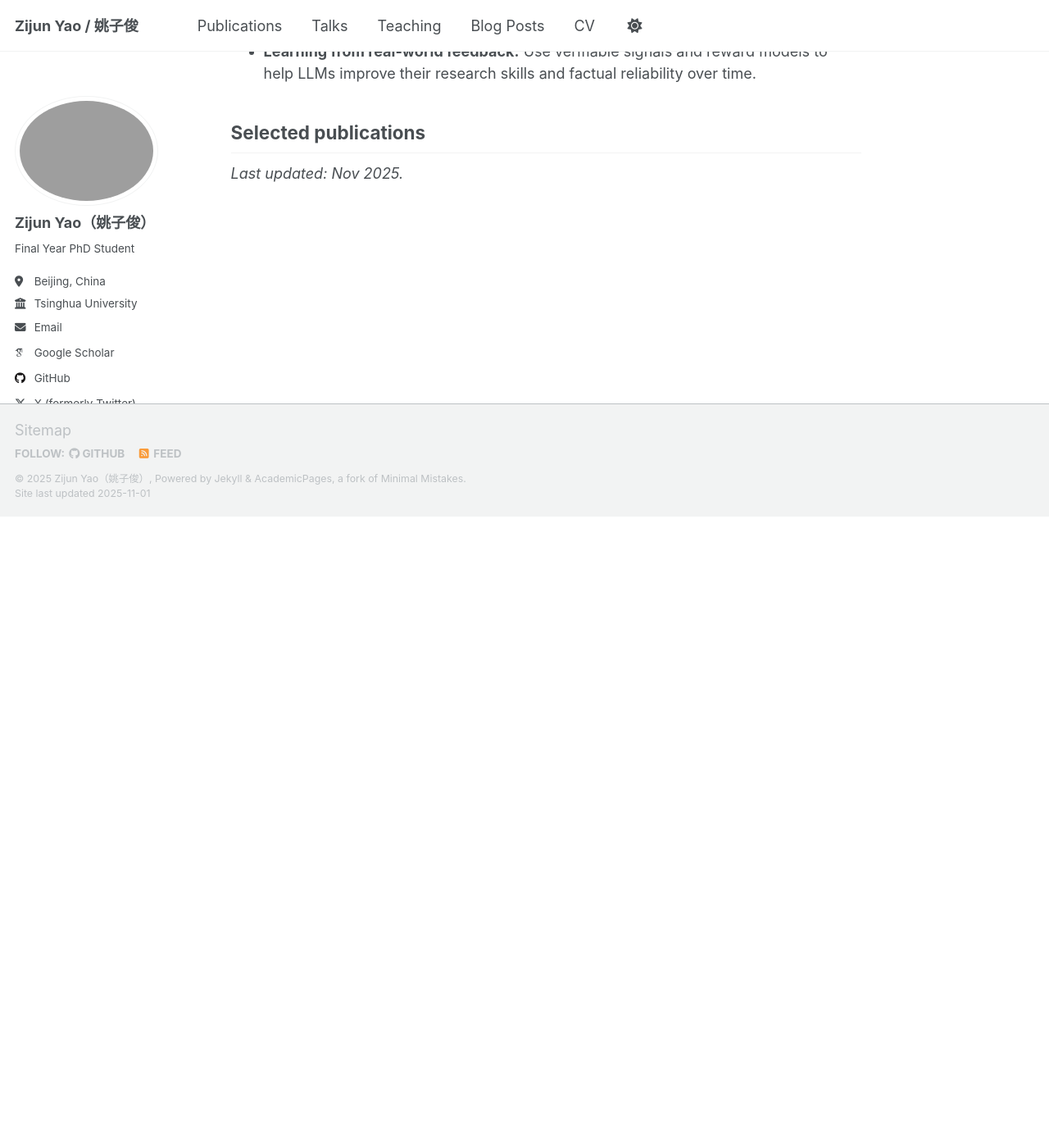
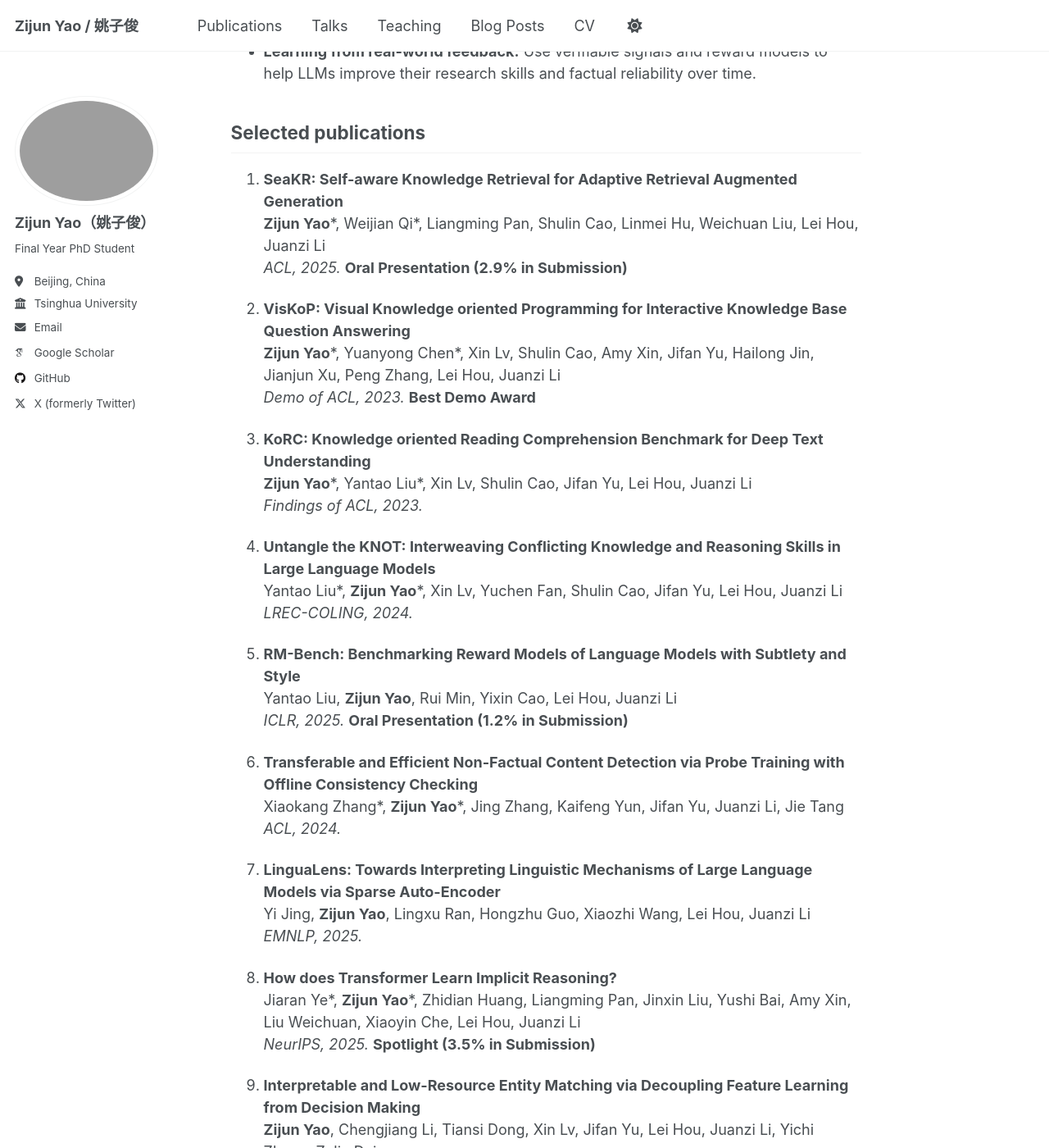
Before and after one commit to Zijun-Yao/Zijun-Yao.github.io, a Jekyll site: the page built from _pages/about.md, in a window 1280 px wide and 1400 px high, scrolled down 1160 px. Shown: the whole window at 82% size. Built offline with Jekyll 4.4.1, drawn with Linux system fonts in a browser that asks for light colours; some web fonts are replaced; a script that is not in the unit is left out; before the commit the page ends 1790 px from its top, so only the background shows below that; some of the changed text lies outside the part shown.

Commit message:
update about.md

```diff
--- a/_pages/about.md
+++ b/_pages/about.md
@@ -61,6 +61,43 @@ I explore how LLMs can *assist and automate* the scientific workflow.
         \textcolor[RGB]{100,0,0}{\textbf{\textit{Zijun Yao}}}, Chengjiang Li, Tiansi Dong, Xin Lv, Jifan Yu, Lei Hou, Juanzi Li, Yichi Zhang, Zelin Dai. In \textit{ACL-IJCNLP}, 2021.
 \end{enumerate} -->
 
+1. **SeaKR: Self-aware Knowledge Retrieval for Adaptive Retrieval Augmented Generation**
+   **Zijun Yao**\*, Weijian Qi\*, Liangming Pan, Shulin Cao, Linmei Hu, Weichuan Liu, Lei Hou, Juanzi Li
+   *ACL, 2025.* **Oral Presentation (2.9% in Submission)**
+
+2. **VisKoP: Visual Knowledge oriented Programming for Interactive Knowledge Base Question Answering**
+   **Zijun Yao**\*, Yuanyong Chen\*, Xin Lv, Shulin Cao, Amy Xin, Jifan Yu, Hailong Jin, Jianjun Xu, Peng Zhang, Lei Hou, Juanzi Li
+   *Demo of ACL, 2023.* **Best Demo Award**
+
+3. **KoRC: Knowledge oriented Reading Comprehension Benchmark for Deep Text Understanding**
+   **Zijun Yao**\*, Yantao Liu\*, Xin Lv, Shulin Cao, Jifan Yu, Lei Hou, Juanzi Li
+   *Findings of ACL, 2023.*
+
+4. **Untangle the KNOT: Interweaving Conflicting Knowledge and Reasoning Skills in Large Language Models**
+   Yantao Liu\*, **Zijun Yao**\*, Xin Lv, Yuchen Fan, Shulin Cao, Jifan Yu, Lei Hou, Juanzi Li
+   *LREC-COLING, 2024.*
+
+5. **RM-Bench: Benchmarking Reward Models of Language Models with Subtlety and Style**
+   Yantao Liu, **Zijun Yao**, Rui Min, Yixin Cao, Lei Hou, Juanzi Li
+   *ICLR, 2025.* **Oral Presentation (1.2% in Submission)**
+
+6. **Transferable and Efficient Non-Factual Content Detection via Probe Training with Offline Consistency Checking**
+   Xiaokang Zhang\*, **Zijun Yao**\*, Jing Zhang, Kaifeng Yun, Jifan Yu, Juanzi Li, Jie Tang
+   *ACL, 2024.*
+
+7. **LinguaLens: Towards Interpreting Linguistic Mechanisms of Large Language Models via Sparse Auto-Encoder**
+   Yi Jing, **Zijun Yao**, Lingxu Ran, Hongzhu Guo, Xiaozhi Wang, Lei Hou, Juanzi Li
+   *EMNLP, 2025.*
+
+8. **How does Transformer Learn Implicit Reasoning?**
+   Jiaran Ye\*, **Zijun Yao**\*, Zhidian Huang, Liangming Pan, Jinxin Liu, Yushi Bai, Amy Xin, Liu Weichuan, Xiaoyin Che, Lei Hou, Juanzi Li
+   *NeurIPS, 2025.* **Spotlight (3.5% in Submission)**
+
+9. **Interpretable and Low-Resource Entity Matching via Decoupling Feature Learning from Decision Making**
+   **Zijun Yao**, Chengjiang Li, Tiansi Dong, Xin Lv, Jifan Yu, Lei Hou, Juanzi Li, Yichi Zhang, Zelin Dai
+   *ACL-IJCNLP, 2021.*
+
+<sup>\* Equal contribution</sup>
 
 
 
```
